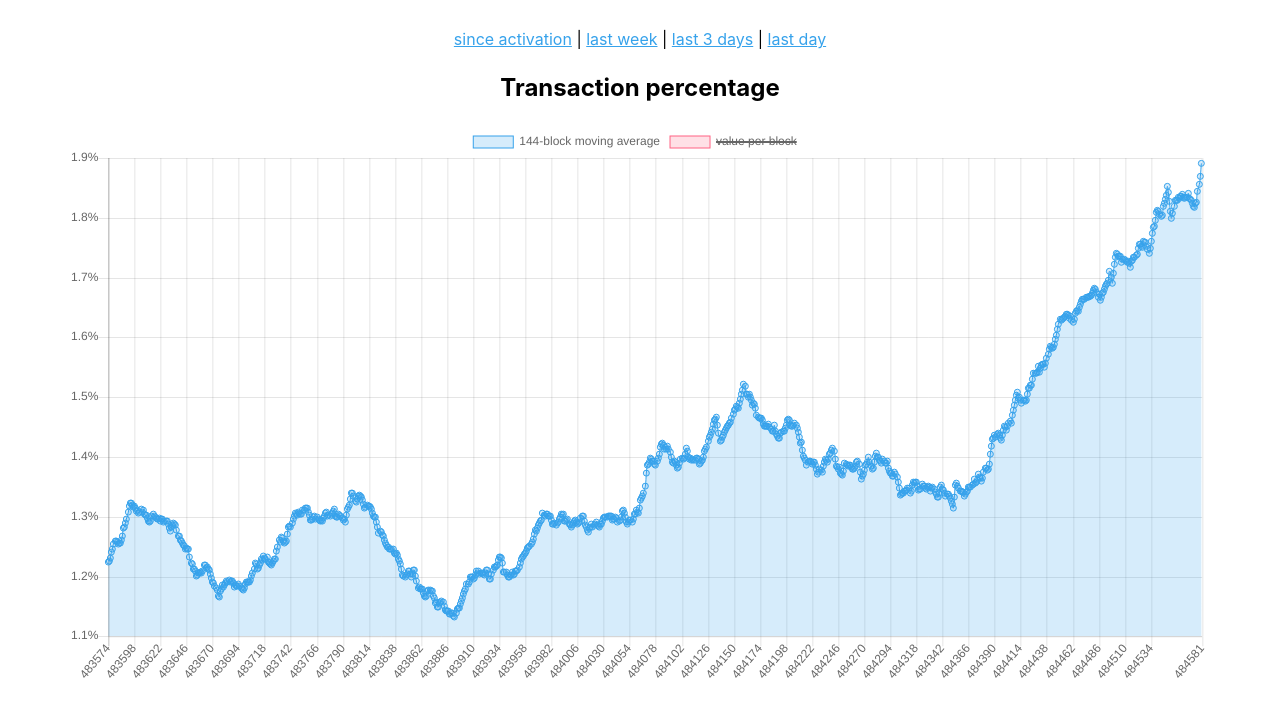
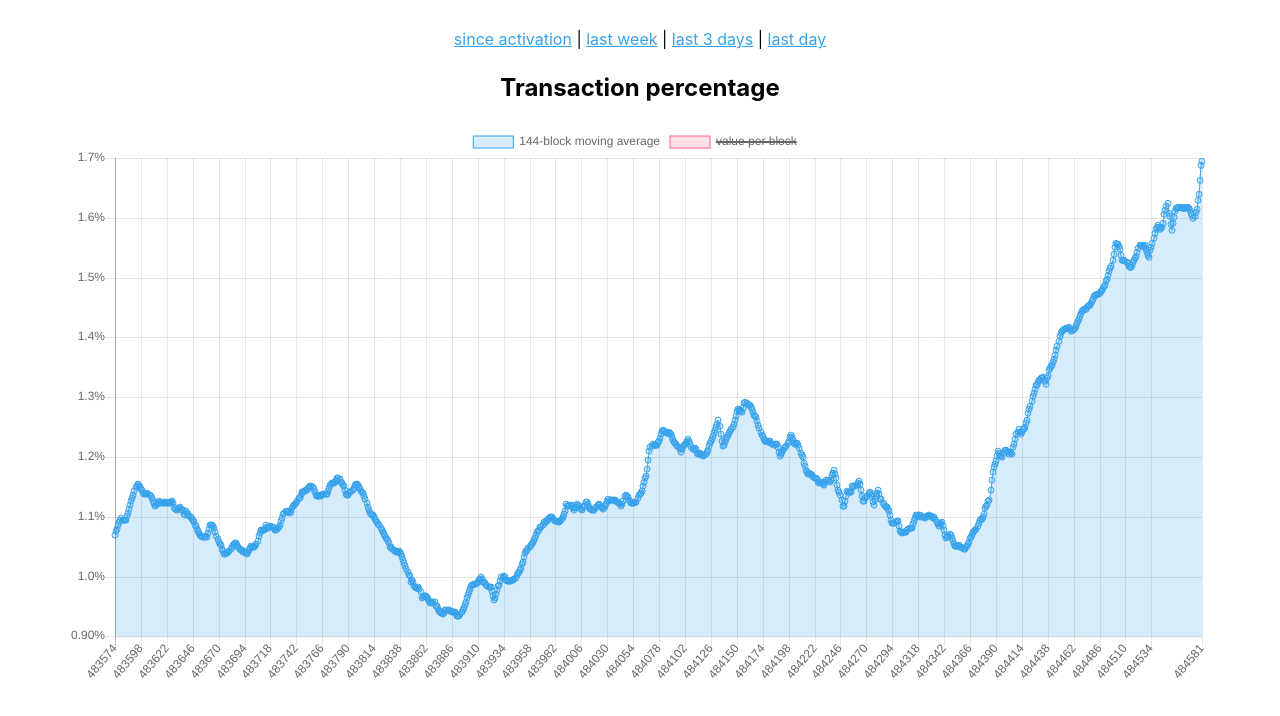
Before and after one commit to prusnak/segwit.party, a plain HTML site: page charts/index.html in a window 1280 px wide. Shown: the part 74-790 px from the top of the page. Drawn offline with Linux system fonts and the light colour scheme; animation ran at ten frames a second.

Commit message:
use average/median from lib

```diff
--- a/charts/index.html
+++ b/charts/index.html
@@ -1,6 +1,8 @@
 <html>
 <head>
-<script src="Chart.min.js" type="text/javascript"></script>
+<script src="lib/Chart.min.js" type="text/javascript"></script>
+<script src="lib/average.js" type="text/javascript"></script>
+<script src="lib/median.js" type="text/javascript"></script>
 <title>SegWit Charts</title>
 <style type="text/css">
 body {
--- /dev/null
+++ b/charts/lib/average.js
@@ -0,0 +1,33 @@
+function fact(a, b) {
+    var n1 = Math.max(a, b);
+    var n2 = Math.min(a, b);
+    return (n1 - n2) / n1;
+}
+
+var movingAverage = function (arr, wl, thres) {
+    function average(arr) {
+        var acc = 0;
+        for (var i = 0; i < arr.length; i++) {
+            acc += arr[i];
+        }
+        return acc / arr.length;
+    }
+
+    wl = wl || 3;
+
+    var w = [];
+    var f = [];
+    for (var i = 0; i < arr.length; i++) {
+        if (thres && w.length > 0 && fact(arr[i], w[w.length - 1]) > thres) {
+            w = [];
+        } else {
+            if (w.length >= wl)
+                w.shift();
+        }
+        w.push(arr[i]);
+
+        f.push(average(w));
+    }
+
+    return f;
+}
--- /dev/null
+++ b/charts/lib/median.js
@@ -0,0 +1,30 @@
+var medianFilter = function (arr, wl) {
+    function median(arr) {
+        var s = arr.slice().sort(function(a,b){
+            return a - b;
+        });
+        return s[Math.floor((s.length - 1) / 2)];
+    }
+
+    wl = wl || 3;
+
+    if (arr.length < wl) {
+        return arr;
+    }
+
+    var f = [];
+    var w = [];
+    var i;
+
+    w.push(arr[0]);
+    for (i = 0; i < arr.length; i++)
+    {
+        if (arr.length - 1 >= i + Math.floor(wl / 2))
+            w.push(arr[i + Math.floor(wl / 2)]);
+        f.push(median(w));
+        if (i >= Math.floor(wl / 2))
+            w.shift();
+    }
+
+    return f;
+}
--- a/charts/script.js
+++ b/charts/script.js
@@ -1,24 +1,7 @@
-var median = function(a, b, c) {
-    return ((a - b) * (b - c) > -1 ? b : ((a - b) * (a - c) < 1 ? a : c));
+var myMovingAverage = function(arr, win) {
+    var filtered = medianFilter(arr, 5);
+    return movingAverage(filtered, win);
 }
-
-var movingAverage = function(data, len) {
-    filtered = new Array(data.length);
-    for (var i = 1; i < data.length - 1; i++) {
-        filtered[i] = median(data[i - 1], data[i], data[i + 1]);
-    }
-    var res = new Array(data.length);
-    for (var i = 0; i < data.length; i++) {
-        var sum = 0;
-        for (var j = 0; j < len; j++) {
-            if (i - j >= 0) {
-                sum += filtered[i - j];
-            }
-        }
-        res[i] = sum / len;
-    }
-    return res;
-};
 
 var ctx_count_percent = document.getElementById('chart_count_percent').getContext('2d');
 var ctx_count = document.getElementById('chart_count').getContext('2d');
@@ -103,7 +86,7 @@ var drawCharts = function(period) {
             labels: blockData.map(function(item){ return item.height; }).slice(-period),
             datasets: [{
                 label: '144-block moving average',
-                data: movingAverage(count_percent, 144).slice(-period),
+                data: myMovingAverage(count_percent, 144).slice(-period),
                 backgroundColor: 'rgba(54, 162, 235, 0.2)',
                 borderColor: 'rgba(54, 162, 235, 1)',
                 borderWidth: 1
@@ -147,7 +130,7 @@ var drawCharts = function(period) {
             labels: blockData.map(function(item){ return item.height; }).slice(-period),
             datasets: [{
                 label: '144-block moving average',
-                data: movingAverage(size_percent, 144).slice(-period),
+                data: myMovingAverage(size_percent, 144).slice(-period),
                 backgroundColor: 'rgba(54, 162, 235, 0.2)',
                 borderColor: 'rgba(54, 162, 235, 1)',
                 borderWidth: 1
```
Also changed, not shown: charts/lib/Chart.min.js (renamed from charts/Chart.min.js).
